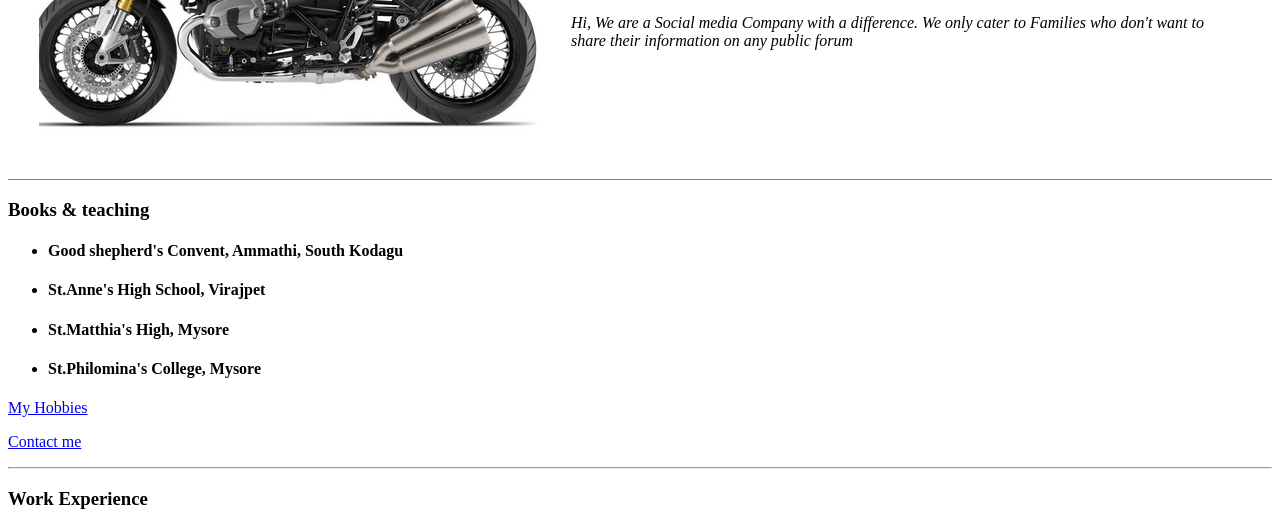
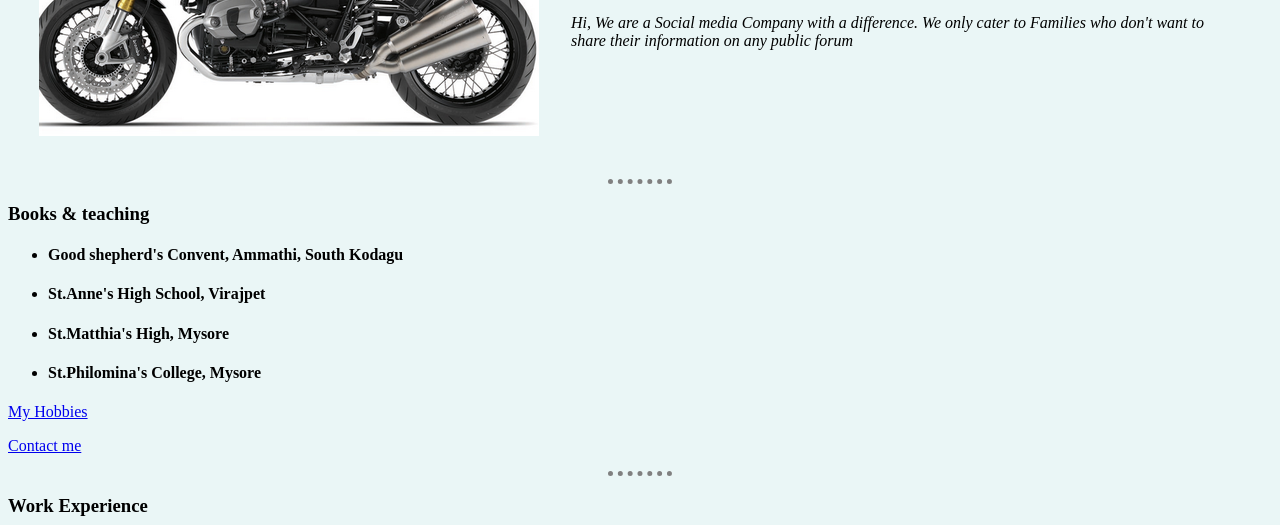
Before and after one commit to roxyboby/about, a plain HTML site: page index.html in a window 1280 px wide. Shown: the part 213-738 px from the top of the page. Drawn offline with Linux system fonts and the light colour scheme.

Commit message:
Add files via upload

```diff
--- /dev/null
+++ b/css/styles.css
@@ -0,0 +1,13 @@
+body {
+
+  background-color: #EAF6F6;
+}
+
+
+hr {
+  border-style: none;
+  border-top-style: dotted;
+  border-color: grey;
+  border-width: 5px;
+  width: 5%
+}
--- a/index.html
+++ b/index.html
@@ -4,6 +4,10 @@
 <head>
   <meta charset="utf-8">
   <title> Roland's Web Site </title>
+
+<link rel="stylesheet" href="css/styles.css">
+
+
 </head>
 
 <body>
@@ -34,7 +38,7 @@
 
 
 
-  <hr size='1' noshade>
+  <hr>
   <h3> Books & teaching </h3>
   <ul>
     <h4>
```
Also changed, not shown: Contact me.html (+4 -1 lines), hobbies.html (+1 -0 lines), images/Drones & Bots.png (added), images/Pistol.jpg (added), images/bmw-r-ninet.png (added), images/piston.png (added).
